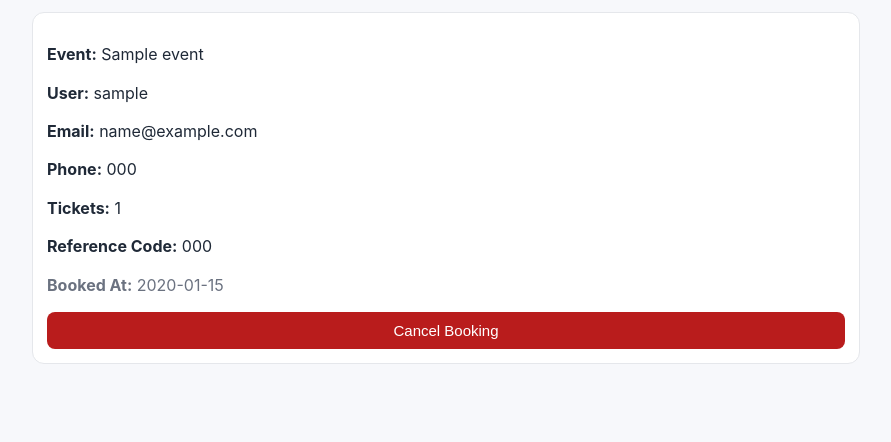
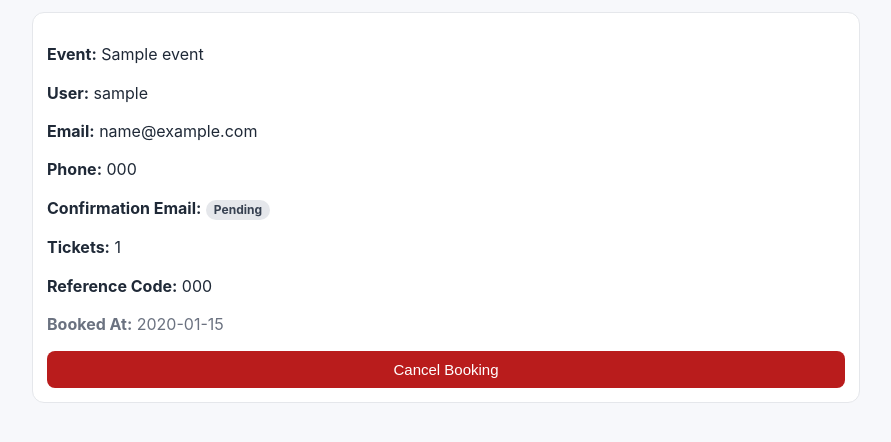
Before and after one commit to 9m57jf85cr-creator/event-management, a Flask app: page /bookings in a window 1280 px wide. Shown: the part 192-634 px from the top of the page, without its empty margins (194-1085 px from the left). Run offline with Flask 3, Linux system fonts and the light colour scheme; the visitor is signed in with stand-in values (Sample User, id 1); tables that the repository leaves empty hold one stand-in row (values such as "Sample post").

Commit message:
Track booking email status and show admin badges

```diff
--- a/app.py
+++ b/app.py
@@ -152,13 +152,24 @@ def _migrate_bookings_table(cursor):
             user_name TEXT NOT NULL,
             user_email TEXT NOT NULL DEFAULT '',
             user_phone TEXT NOT NULL DEFAULT '',
+            confirmation_email_status TEXT NOT NULL DEFAULT 'skipped',
+            confirmation_email_error TEXT NOT NULL DEFAULT '',
             tickets INTEGER NOT NULL,
             FOREIGN KEY (event_id) REFERENCES events (id) ON DELETE CASCADE
         )
     """)
     cursor.execute("""
-        INSERT INTO bookings_new (id, event_id, user_name, user_email, user_phone, tickets)
-        SELECT b.id, b.event_id, b.user_name, '', '', b.tickets
+        INSERT INTO bookings_new (
+            id,
+            event_id,
+            user_name,
+            user_email,
+            user_phone,
+            confirmation_email_status,
+            confirmation_email_error,
+            tickets
+        )
+        SELECT b.id, b.event_id, b.user_name, '', '', 'skipped', '', b.tickets
         FROM bookings b
         JOIN events e ON e.id = b.event_id
     """)
@@ -226,6 +237,19 @@ def _ensure_bookings_contact_fields(cursor):
         cursor.execute("ALTER TABLE bookings ADD COLUMN user_email TEXT NOT NULL DEFAULT ''")
     if "user_phone" not in columns:
         cursor.execute("ALTER TABLE bookings ADD COLUMN user_phone TEXT NOT NULL DEFAULT ''")
+
+
+def _ensure_bookings_email_status_fields(cursor):
+    cursor.execute("PRAGMA table_info(bookings)")
+    columns = {row[1] for row in cursor.fetchall()}
+    if "confirmation_email_status" not in columns:
+        cursor.execute(
+            "ALTER TABLE bookings ADD COLUMN confirmation_email_status TEXT NOT NULL DEFAULT 'skipped'"
+        )
+    if "confirmation_email_error" not in columns:
+        cursor.execute(
+            "ALTER TABLE bookings ADD COLUMN confirmation_email_error TEXT NOT NULL DEFAULT ''"
+        )
 
 
 def _ensure_booking_audit_table(cursor):
@@ -546,7 +570,7 @@ def _is_valid_reference_code(reference_code):
 
 def _send_notification_email(to_email, subject, body_lines):
     if not app.config.get("SMTP_ENABLED"):
-        return False
+        return "skipped", "SMTP is disabled."
 
     message = EmailMessage()
     message["Subject"] = subject
@@ -570,10 +594,10 @@ def _send_notification_email(to_email, subject, body_lines):
                 )
 
             smtp_client.send_message(message)
-            return True
-    except Exception:
+            return "sent", ""
+    except Exception as exc:
         app.logger.exception("Failed to send notification email.")
-        return False
+        return "failed", str(exc)[:300]
 
 
 def _send_booking_confirmation_email(to_email, user_name, event_name, event_date, event_location, tickets, reference_code):
@@ -609,6 +633,21 @@ def _send_booking_cancellation_email(to_email, user_name, event_name, reference_
     )
 
 
+def _update_booking_confirmation_email_status(booking_id, status, error_message):
+    conn = get_db_connection()
+    cursor = conn.cursor()
+    cursor.execute(
+        """
+        UPDATE bookings
+        SET confirmation_email_status = ?, confirmation_email_error = ?
+        WHERE id = ?
+        """,
+        (status, error_message, booking_id),
+    )
+    conn.commit()
+    conn.close()
+
+
 def _get_client_ip():
     forwarded_for = request.headers.get("X-Forwarded-For", "")
     if forwarded_for:
@@ -765,6 +804,8 @@ def init_db():
             user_name TEXT NOT NULL,
             user_email TEXT NOT NULL DEFAULT '',
             user_phone TEXT NOT NULL DEFAULT '',
+            confirmation_email_status TEXT NOT NULL DEFAULT 'skipped',
+            confirmation_email_error TEXT NOT NULL DEFAULT '',
             tickets INTEGER NOT NULL,
             created_at TEXT NOT NULL DEFAULT CURRENT_TIMESTAMP,
             reference_code TEXT UNIQUE,
@@ -776,6 +817,7 @@ def init_db():
     _ensure_bookings_created_at(cursor)
     _ensure_bookings_reference_code(cursor)
     _ensure_bookings_contact_fields(cursor)
+    _ensure_bookings_email_status_fields(cursor)
     _ensure_events_capacity(cursor)
     _ensure_booking_audit_table(cursor)
     _ensure_request_rate_limit_table(cursor)
@@ -1088,10 +1130,28 @@ def book_event(event_id):
 
         cursor.execute(
             """
-            INSERT INTO bookings (event_id, user_name, user_email, user_phone, tickets, reference_code)
-            VALUES (?, ?, ?, ?, ?, ?)
+            INSERT INTO bookings (
+                event_id,
+                user_name,
+                user_email,
+                user_phone,
+                confirmation_email_status,
+                confirmation_email_error,
+                tickets,
+                reference_code
+            )
+            VALUES (?, ?, ?, ?, ?, ?, ?, ?)
             """,
-            (event_id, name, email, phone, tickets, _generate_booking_reference(cursor)),
+            (
+                event_id,
+                name,
+                email,
+                phone,
+                "pending",
+                "",
+                tickets,
+                _generate_booking_reference(cursor),
+            ),
         )
         booking_id = cursor.lastrowid
         cursor.execute("SELECT reference_code FROM bookings WHERE id = ?", (booking_id,))
@@ -1105,7 +1165,7 @@ def book_event(event_id):
         )
         conn.commit()
         conn.close()
-        _send_booking_confirmation_email(
+        email_status, email_error = _send_booking_confirmation_email(
             to_email=email,
             user_name=name,
             event_name=event_name,
@@ -1114,6 +1174,7 @@ def book_event(event_id):
             tickets=tickets,
             reference_code=booking_reference,
         )
+        _update_booking_confirmation_email_status(booking_id, email_status, email_error)
 
         flash(
             f"Booking successful. Your reference code: {booking_reference}",
@@ -1260,7 +1321,17 @@ def bookings():
 
     cursor.execute(
         f"""
-        SELECT b.id, e.name, b.user_name, b.user_email, b.user_phone, b.tickets, b.created_at, b.reference_code
+        SELECT
+            b.id,
+            e.name,
+            b.user_name,
+            b.user_email,
+            b.user_phone,
+            b.confirmation_email_status,
+            b.confirmation_email_error,
+            b.tickets,
+            b.created_at,
+            b.reference_code
         FROM bookings b
         JOIN events e ON e.id = b.event_id
         {where_clause}
@@ -1278,9 +1349,11 @@ def bookings():
             "user_name": row[2],
             "user_email": row[3],
             "user_phone": row[4],
-            "tickets": row[5],
-            "created_at": row[6],
-            "reference_code": row[7],
+            "confirmation_email_status": row[5],
+            "confirmation_email_error": row[6],
+            "tickets": row[7],
+            "created_at": row[8],
+            "reference_code": row[9],
         }
         for row in booking_rows
     ]
--- a/templates/base.html
+++ b/templates/base.html
@@ -82,6 +82,26 @@
             padding: 6px 10px;
             font-size: 14px;
         }
+        .badge {
+            display: inline-block;
+            padding: 3px 8px;
+            border-radius: 999px;
+            font-size: 12px;
+            font-weight: 700;
+            line-height: 1.2;
+        }
+        .badge-sent {
+            background: #dcfce7;
+            color: #166534;
+        }
+        .badge-failed {
+            background: #fee2e2;
+            color: #991b1b;
+        }
+        .badge-skipped {
+            background: #e5e7eb;
+            color: #374151;
+        }
         @media (min-width: 700px) {
             .row input { flex: 1; width: auto; }
             .row button { width: auto; min-width: 130px; }
--- a/templates/bookings.html
+++ b/templates/bookings.html
@@ -26,6 +26,18 @@
         <p><strong>User:</strong> {{ booking.user_name }}</p>
         <p><strong>Email:</strong> {{ booking.user_email }}</p>
         <p><strong>Phone:</strong> {{ booking.user_phone }}</p>
+        <p>
+            <strong>Confirmation Email:</strong>
+            {% if booking.confirmation_email_status == "sent" %}
+                <span class="badge badge-sent">Sent</span>
+            {% elif booking.confirmation_email_status == "failed" %}
+                <span class="badge badge-failed" title="{{ booking.confirmation_email_error }}">Failed</span>
+            {% elif booking.confirmation_email_status == "pending" %}
+                <span class="badge badge-skipped">Pending</span>
+            {% else %}
+                <span class="badge badge-skipped">Skipped</span>
+            {% endif %}
+        </p>
         <p><strong>Tickets:</strong> {{ booking.tickets }}</p>
         <p><strong>Reference Code:</strong> {{ booking.reference_code }}</p>
         <p class="muted"><strong>Booked At:</strong> {{ booking.created_at }}</p>
```
Also changed, not shown: tests/test_app.py (+45 -1 lines).
